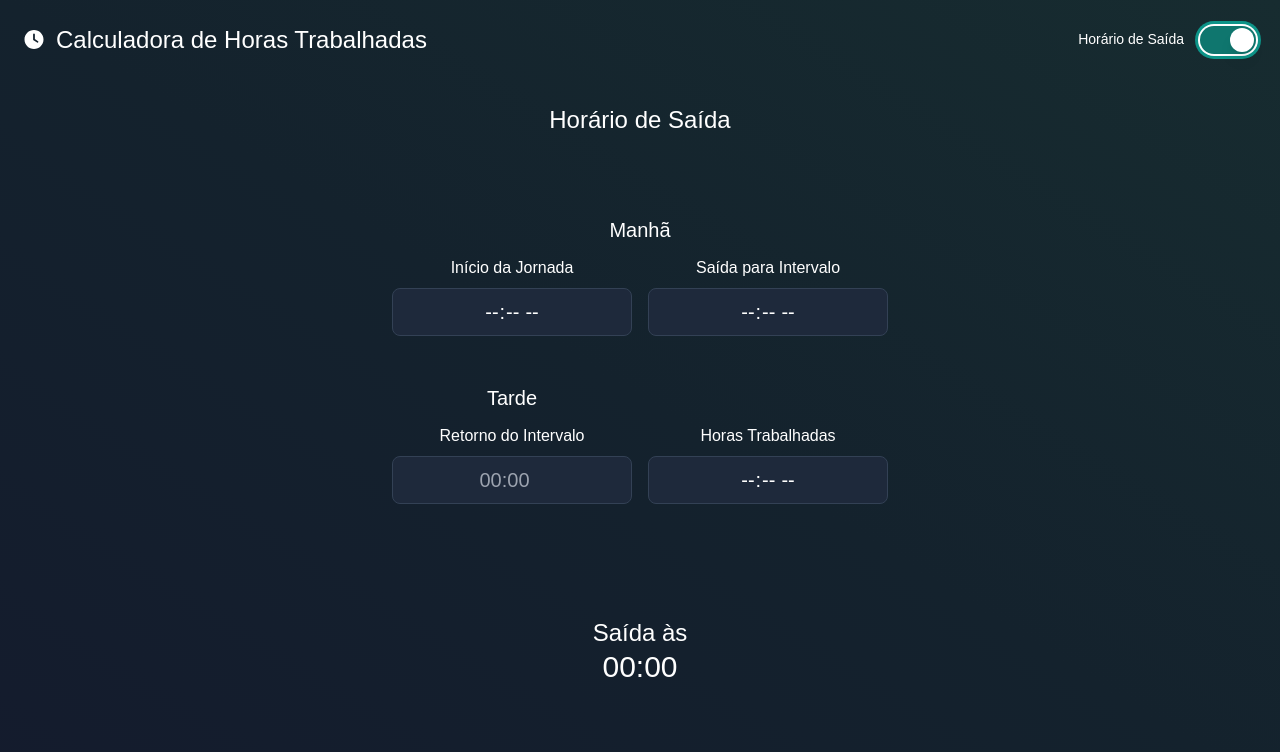
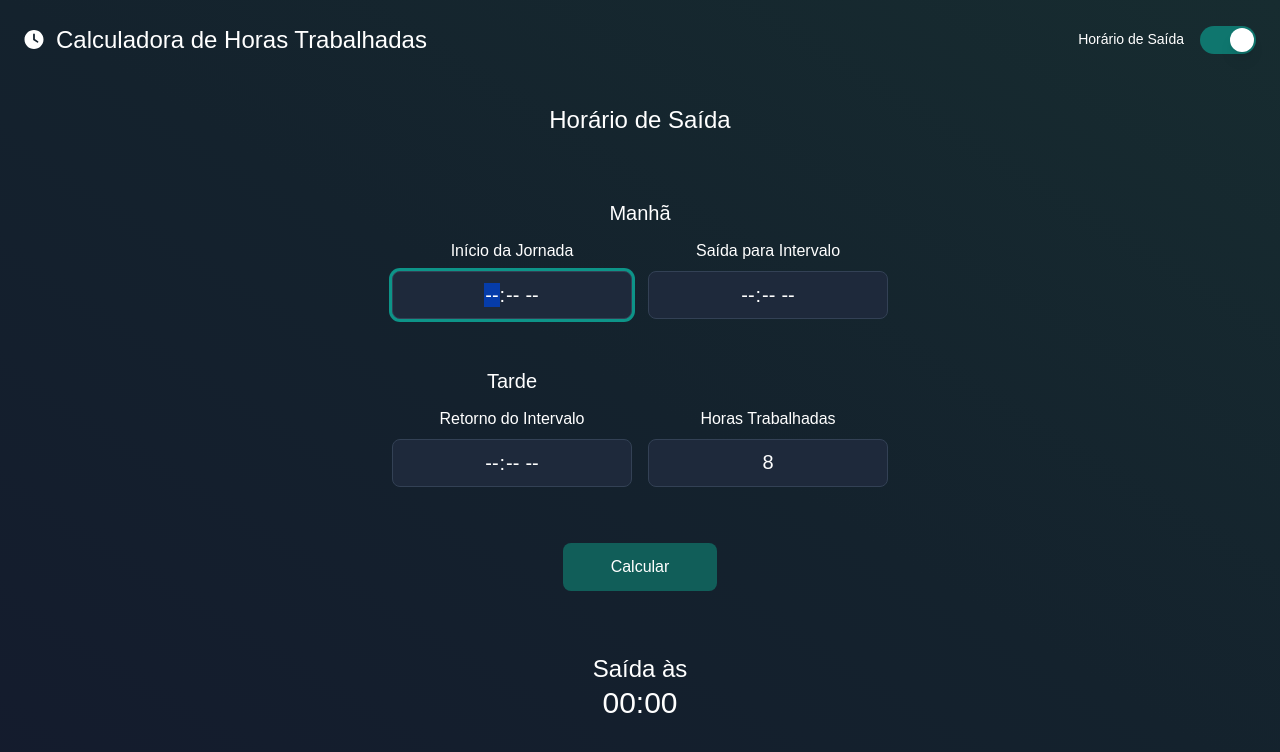
Before and after one commit to daniloribeiro00/clock-calculator, a Vue app: page / in a window 1280 px wide. Both pictures are taken after a click on the switch "Alterar modo". Shown: the top 752 px of the page. Built offline with nearby package versions, Linux system fonts and the light colour scheme.

Commit message:
finished

```diff
--- a/src/App.vue
+++ b/src/App.vue
@@ -1,10 +1,18 @@
 <script setup lang="ts">
+import { watch } from 'vue';
 import { useGlobalStore } from '@/stores/globalStore';
 import Header from '@/components/Header.vue';
-import TotalTime from '@/components/TotalTime.vue';
-import EndTime from '@/components/EndTime.vue';
+import TotalTime from '@/views/TotalTime.vue';
+import EndTime from '@/views/EndTime.vue';
 
 const globalStore = useGlobalStore();
+
+watch(globalStore, () => {
+  setTimeout(() => {
+    const input = document.getElementById('time-1') as HTMLInputElement;
+    if (input) input.focus();
+  }, 200);
+});
 </script>
 
 <template>
@@ -13,8 +21,10 @@ const globalStore = useGlobalStore();
   >
     <Header />
     <Transition name="page" mode="out-in">
-      <TotalTime v-if="globalStore.mode === 'totalTime'" />
-      <EndTime v-else />
+      <KeepAlive>
+        <TotalTime v-if="globalStore.mode === 'totalTime'" />
+        <EndTime v-else />
+      </KeepAlive>
     </Transition>
   </main>
 </template>
@@ -29,4 +39,13 @@ const globalStore = useGlobalStore();
 .page-leave-to {
   opacity: 0%;
 }
+.fade-enter-active,
+.fade-leave-active {
+  transition: all 0.15s ease;
+}
+
+.fade-enter-from,
+.fade-leave-to {
+  opacity: 0%;
+}
 </style>
--- a/src/components/EndTime.vue
+++ /dev/null
@@ -1,97 +0,0 @@
-<script setup lang="ts">
-import { ref } from 'vue';
-import Input from '@/components/Input.vue';
-
-const time1 = ref('');
-const time2 = ref('');
-const time3 = ref('');
-const totalTime = ref('8');
-const finalTime = ref('00:00');
-
-const handleSubmit = () => {
-  const time = {
-    // get input type hh:mm and convert it to minutes
-    start:
-      Number(time1.value.split(':')[0]) * 60 +
-      Number(time1.value.split(':')[1]),
-    interval:
-      Number(time2.value.split(':')[0]) * 60 +
-      Number(time2.value.split(':')[1]),
-    return:
-      Number(time3.value.split(':')[0]) * 60 +
-      Number(time3.value.split(':')[1]),
-  };
-
-  const timeTotal = Number(totalTime.value) * 60;
-
-  const finalTime2 = timeTotal - time.interval + time.start + time.return;
-
-  const finalHours = String(Math.floor(finalTime2 / 60)).padStart(2, '0');
-  const finalMinutes = String(Math.floor(finalTime2 % 60)).padStart(2, '0');
-
-  console.log(`${finalHours}:${finalMinutes}`);
-
-  if (
-    !finalTime.value ||
-    finalTime2 <= 0 ||
-    time.interval <= time.start ||
-    time.return <= time.interval ||
-    finalTime2 <= time.return
-  ) {
-    // setIncorrectMessage1(true);
-    // setHorarioSaida('00:00');
-    // setTimeout(() => {
-    // 	setIncorrectMessage1(false);
-    // }, 5000);
-    return;
-  }
-
-  // setIncorrectMessage1(false);
-  finalTime.value = `${finalHours}:${finalMinutes}`;
-};
-</script>
-
-<template>
-  <div class="flex h-full w-full max-w-[1200px] flex-col items-center p-6">
-    <h1 class="text-2xl text-white">Horário de Saída</h1>
-    <form
-      class="flex h-[70%] flex-col items-center justify-center gap-12 py-4 sm:h-4/6"
-      @submit.prevent="handleSubmit"
-    >
-      <div class="grid grid-cols-2 gap-x-4 gap-y-3">
-        <h2 class="col-span-2 text-center text-xl text-white">Manhã</h2>
-        <Input
-          id="time-1"
-          v-model="time1"
-          label="Início da Jornada"
-          autofocus
-        />
-        <Input id="time-2" v-model="time2" label="Saída para Intervalo" />
-      </div>
-      <div class="flex items-center justify-center gap-4">
-        <div class="grid gap-y-3">
-          <h2 class="col-span-2 text-center text-xl text-white">Tarde</h2>
-          <Input
-            id="time-3"
-            v-model="time3"
-            label="Retorno do Intervalo"
-            type="number"
-          />
-        </div>
-        <div class="grid h-full items-end gap-x-4 gap-y-3">
-          <Input
-            id="time-4"
-            v-model="totalTime"
-            label="Horas Trabalhadas"
-            placeholder="0"
-          />
-        </div>
-      </div>
-      <button id="button" class="hidden">enviar</button>
-    </form>
-    <div class="flex h-1/5 w-full flex-col items-center justify-center">
-      <p class="text-2xl text-white">Saída às</p>
-      <p class="text-3xl text-white">{{ finalTime }}</p>
-    </div>
-  </div>
-</template>
--- a/src/components/Header.vue
+++ b/src/components/Header.vue
@@ -36,7 +36,7 @@ onMounted(() => {
       </h1>
     </span>
     <div class="flex items-center justify-center gap-4">
-      <Transition name="fade" mode="out-in">
+      <Transition name="header" mode="out-in">
         <p
           v-if="globalStore.mode === 'totalTime'"
           class="whitespace-pre-line text-right text-sm leading-tight text-white sm:whitespace-normal"
@@ -53,7 +53,7 @@ onMounted(() => {
       <Switch
         v-model="enabled"
         :class="enabled ? 'bg-teal-700' : 'bg-teal-900'"
-        class="relative inline-flex h-6 w-12 flex-shrink-0 cursor-pointer rounded-full border-2 border-transparent outline-none ring-teal-600 ring-offset-2 transition-all duration-200 ease-in-out focus:ring sm:h-7 sm:w-14"
+        class="relative inline-flex h-6 w-12 flex-shrink-0 cursor-pointer rounded-full border-2 border-transparent outline-none ring-teal-600 transition-all duration-200 ease-in-out focus:ring sm:h-7 sm:w-14"
       >
         <span class="sr-only">Alterar modo</span>
         <span
@@ -66,14 +66,14 @@ onMounted(() => {
   </header>
 </template>
 
-<style>
-.fade-enter-active,
-.fade-leave-active {
+<style scoped>
+.header-enter-active,
+.header-leave-active {
   transition: all 0.05s ease;
 }
 
-.fade-enter-from,
-.fade-leave-to {
+.header-enter-from,
+.header-leave-to {
   opacity: 50%;
 }
 </style>
--- a/src/components/Input.vue
+++ b/src/components/Input.vue
@@ -26,31 +26,30 @@ const props = defineProps({
   },
 });
 
-defineEmits(['uptime:modelValue']);
+const emit = defineEmits(['update:modelValue']);
 
-const focusNext = () => {
-  console.log('ok');
-  if (
-    (props.placeholder === '00:00' && props.modelValue.length === 5) ||
-    (props.placeholder === '0' && props.modelValue.length === 1)
-  ) {
-    const input = document.getElementById(props.id);
-    const nextInput = document.getElementById(
-      `time-${Number(props.id.split('-')[1]) + 1}`
-    );
-    if (nextInput) {
-      nextInput.focus();
-    } else if (input) {
-      input.blur();
-      const button = document.getElementById('button') as HTMLButtonElement;
-      button.click();
+const input = (event: Event) => {
+  const input = document.getElementById(props.id) as HTMLInputElement;
+
+  let value = (event.target as HTMLInputElement).value;
+
+  if (input.type === 'number') {
+    if (value.length > 2) {
+      value = value.slice(0, 2);
+      input.value = value.slice(0, 2);
+    }
+    if (Number(value) > 10) {
+      value = '10';
+      input.value = '10';
     }
   }
+
+  emit('update:modelValue', value);
 };
 
 const selectAll = () => {
   const input = document.getElementById(props.id) as HTMLInputElement;
-  if (input) {
+  if (input && props.placeholder === '0') {
     input.select();
   }
 };
@@ -58,20 +57,22 @@ const selectAll = () => {
 
 <template>
   <div class="flex flex-col items-center gap-2">
-    <label :for="id" class="text-center text-sm text-white xs:text-base">{{
-      label
-    }}</label>
+    <label :for="id" class="text-center text-sm text-white xs:text-base">
+      {{ label }}
+    </label>
     <input
       v-bind="$attrs"
       :id="id"
       :value="modelValue"
+      maxlength="2"
+      min="0"
+      max="10"
       required
       :type="type"
       :placeholder="placeholder"
       autocomplete="off"
-      class="h-14 w-32 rounded-lg border border-slate-700 bg-slate-800 text-center text-xl text-white caret-teal-600 outline-none ring-teal-600 transition-all duration-200 ease-in-out selection:bg-teal-600 selection:text-teal-900 focus:ring sm:h-12 sm:w-60"
-      @input="$emit('uptime:modelValue', ($event.target as HTMLInputElement).value)"
-      @keyup="focusNext"
+      class="h-14 w-32 rounded-lg border border-slate-700 bg-slate-800 text-center text-xl text-white caret-teal-600 outline-none ring-teal-600 transition-all duration-200 ease-in-out selection:bg-[#bcd4fb] selection:text-black focus:ring sm:h-12 sm:w-60"
+      @input="input"
       @click="selectAll"
       @focus="selectAll"
     />
@@ -84,4 +85,14 @@ input[type='time']::-webkit-calendar-picker-indicator {
   width: 0;
   display: none;
 }
+input::-webkit-outer-spin-button,
+input::-webkit-inner-spin-button {
+  -webkit-appearance: none;
+  margin: 0;
+}
+
+/* Firefox */
+input[type='number'] {
+  -moz-appearance: textfield;
+}
 </style>
--- a/src/components/TotalTime.vue
+++ /dev/null
@@ -1,82 +0,0 @@
-<script setup lang="ts">
-import { ref } from 'vue';
-import Input from '@/components/Input.vue';
-
-const time1 = ref('');
-const time2 = ref('');
-const time3 = ref('');
-const time4 = ref('');
-const finalTime = ref('00:00');
-
-const handleSubmit = () => {
-  const time = {
-    // get input type hh:mm and convert it to minutes
-    start:
-      Number(time1.value.split(':')[0]) * 60 +
-      Number(time1.value.split(':')[1]),
-    interval:
-      Number(time2.value.split(':')[0]) * 60 +
-      Number(time2.value.split(':')[1]),
-    return:
-      Number(time3.value.split(':')[0]) * 60 +
-      Number(time3.value.split(':')[1]),
-    final:
-      Number(time4.value.split(':')[0]) * 60 +
-      Number(time4.value.split(':')[1]),
-  };
-
-  const workedTime = time.interval - time.start + (time.final - time.return);
-
-  const finalHours = String(Math.floor(workedTime / 60)).padStart(2, '0');
-  const finalMinutes = String(Math.floor(workedTime % 60)).padStart(2, '0');
-
-  if (
-    !workedTime ||
-    workedTime <= 0 ||
-    time.interval <= time.start ||
-    time.return <= time.interval ||
-    time.final <= time.return
-  ) {
-    // setIncorrectMessage2(true);
-    // setTotalHorasTrabalhadas('00:00');
-    // setTimeout(() => {
-    //   setIncorrectMessage2(false);
-    // }, 5000);
-    return;
-  }
-
-  // setIncorrectMessage2(false);
-  finalTime.value = `${finalHours}:${finalMinutes}`;
-};
-</script>
-
-<template>
-  <div class="flex h-full w-full max-w-[1200px] flex-col items-center p-6">
-    <h1 class="text-2xl text-white">Total de Horas Trabalhadas</h1>
-    <form
-      class="flex h-[70%] flex-col items-center justify-center gap-12 py-4 sm:h-4/6"
-      @submit.prevent="handleSubmit"
-    >
-      <div class="grid grid-cols-2 gap-x-4 gap-y-3">
-        <h2 class="col-span-2 text-center text-xl text-white">Manhã</h2>
-        <Input
-          id="time-1"
-          v-model="time1"
-          label="Início da Jornada"
-          autofocus
-        />
-        <Input id="time-2" v-model="time2" label="Saída para Intervalo" />
-      </div>
-      <div class="grid grid-cols-2 gap-x-4 gap-y-3">
-        <h2 class="col-span-2 text-center text-xl text-white">Tarde</h2>
-        <Input id="time-3" v-model="time3" label="Retorno do Intervalo" />
-        <Input id="time-4" v-model="time4" label="Término da Jornada" />
-      </div>
-      <button id="button" class="hidden">enviar</button>
-    </form>
-    <div class="flex h-1/5 w-full flex-col items-center justify-center">
-      <p class="text-2xl text-white">Total</p>
-      <p class="text-3xl text-white">00:00</p>
-    </div>
-  </div>
-</template>
--- a/src/views/EndTime.vue
+++ b/src/views/EndTime.vue
@@ -1,5 +1,6 @@
 <script setup lang="ts">
 import { ref } from 'vue';
+import Input from '@/components/Input.vue';
 
 const time1 = ref('');
 const time2 = ref('');
@@ -7,9 +8,10 @@ const time3 = ref('');
 const totalTime = ref('8');
 const finalTime = ref('00:00');
 
+const isIncorrect = ref(false);
+
 const handleSubmit = () => {
   const time = {
-    // get input type hh:mm and convert it to minutes
     start:
       Number(time1.value.split(':')[0]) * 60 +
       Number(time1.value.split(':')[1]),
@@ -28,8 +30,6 @@ const handleSubmit = () => {
   const finalHours = String(Math.floor(finalTime2 / 60)).padStart(2, '0');
   const finalMinutes = String(Math.floor(finalTime2 % 60)).padStart(2, '0');
 
-  console.log(`${finalHours}:${finalMinutes}`);
-
   if (
     !finalTime.value ||
     finalTime2 <= 0 ||
@@ -37,15 +37,16 @@ const handleSubmit = () => {
     time.return <= time.interval ||
     finalTime2 <= time.return
   ) {
-    // setIncorrectMessage1(true);
-    // setHorarioSaida('00:00');
-    // setTimeout(() => {
-    // 	setIncorrectMessage1(false);
-    // }, 5000);
+    isIncorrect.value = true;
+    const input = document.getElementById('time-1') as HTMLInputElement;
+    if (input) input.focus();
+    setTimeout(() => {
+      isIncorrect.value = false;
+    }, 3000);
     return;
   }
 
-  // setIncorrectMessage1(false);
+  isIncorrect.value = false;
   finalTime.value = `${finalHours}:${finalMinutes}`;
 };
 </script>
@@ -54,7 +55,7 @@ const handleSubmit = () => {
   <div class="flex h-full w-full max-w-[1200px] flex-col items-center p-6">
     <h1 class="text-2xl text-white">Horário de Saída</h1>
     <form
-      class="flex h-[70%] flex-col items-center justify-center gap-12 py-4 sm:h-4/6"
+      class="flex h-[77%] flex-col items-center justify-center gap-12 py-4"
       @submit.prevent="handleSubmit"
     >
       <div class="grid grid-cols-2 gap-x-4 gap-y-3">
@@ -78,12 +79,28 @@ const handleSubmit = () => {
             v-model="totalTime"
             label="Horas Trabalhadas"
             placeholder="0"
+            type="number"
           />
         </div>
       </div>
-      <button id="button" class="hidden">enviar</button>
+      <button
+        id="button"
+        class="relative mt-2 rounded-lg bg-teal-800 px-12 py-3 text-white outline-none transition-all hover:bg-teal-900 focus:ring focus:ring-teal-600"
+      >
+        <Transition name="fade" :duration="200">
+          <span
+            v-if="isIncorrect"
+            class="absolute inset-x-0 -top-7 text-sm text-red-500"
+          >
+            Dados inválidos!
+          </span>
+        </Transition>
+        Calcular
+      </button>
     </form>
-    <div class="flex h-1/5 w-full flex-col items-center justify-center">
+    <div
+      class="flex h-[20%] w-full flex-col items-center justify-center sm:h-auto"
+    >
       <p class="text-2xl text-white">Saída às</p>
       <p class="text-3xl text-white">{{ finalTime }}</p>
     </div>
--- a/src/views/TotalTime.vue
+++ b/src/views/TotalTime.vue
@@ -1,5 +1,6 @@
 <script setup lang="ts">
 import { ref } from 'vue';
+import Input from '@/components/Input.vue';
 
 const time1 = ref('');
 const time2 = ref('');
@@ -7,9 +8,10 @@ const time3 = ref('');
 const time4 = ref('');
 const finalTime = ref('00:00');
 
+const isIncorrect = ref(false);
+
 const handleSubmit = () => {
   const time = {
-    // get input type hh:mm and convert it to minutes
     start:
       Number(time1.value.split(':')[0]) * 60 +
       Number(time1.value.split(':')[1]),
@@ -36,15 +38,16 @@ const handleSubmit = () => {
     time.return <= time.interval ||
     time.final <= time.return
   ) {
-    // setIncorrectMessage2(true);
-    // setTotalHorasTrabalhadas('00:00');
-    // setTimeout(() => {
-    //   setIncorrectMessage2(false);
-    // }, 5000);
+    isIncorrect.value = true;
+    const input = document.getElementById('time-1') as HTMLInputElement;
+    if (input) input.focus();
+    setTimeout(() => {
+      isIncorrect.value = false;
+    }, 3000);
     return;
   }
 
-  // setIncorrectMessage2(false);
+  isIncorrect.value = false;
   finalTime.value = `${finalHours}:${finalMinutes}`;
 };
 </script>
@@ -53,7 +56,7 @@ const handleSubmit = () => {
   <div class="flex h-full w-full max-w-[1200px] flex-col items-center p-6">
     <h1 class="text-2xl text-white">Total de Horas Trabalhadas</h1>
     <form
-      class="flex h-[70%] flex-col items-center justify-center gap-12 py-4 sm:h-4/6"
+      class="flex h-[77%] flex-col items-center justify-center gap-12 py-4"
       @submit.prevent="handleSubmit"
     >
       <div class="grid grid-cols-2 gap-x-4 gap-y-3">
@@ -71,11 +74,26 @@ const handleSubmit = () => {
         <Input id="time-3" v-model="time3" label="Retorno do Intervalo" />
         <Input id="time-4" v-model="time4" label="Término da Jornada" />
       </div>
-      <button id="button" class="hidden">enviar</button>
+      <button
+        id="button"
+        class="relative mt-2 rounded-lg bg-teal-800 px-12 py-3 text-white outline-none transition-all hover:bg-teal-900 focus:ring focus:ring-teal-600"
+      >
+        <Transition name="fade" :duration="200">
+          <span
+            v-if="isIncorrect"
+            class="absolute inset-x-0 -top-7 text-sm text-red-500"
+          >
+            Dados inválidos!
+          </span>
+        </Transition>
+        Calcular
+      </button>
     </form>
-    <div class="flex h-1/5 w-full flex-col items-center justify-center">
+    <div
+      class="flex h-[20%] w-full flex-col items-center justify-center sm:h-auto"
+    >
       <p class="text-2xl text-white">Total</p>
-      <p class="text-3xl text-white">00:00</p>
+      <p class="text-3xl text-white">{{ finalTime }}</p>
     </div>
   </div>
 </template>
```
Also changed, not shown: .eslintrc.cjs.
